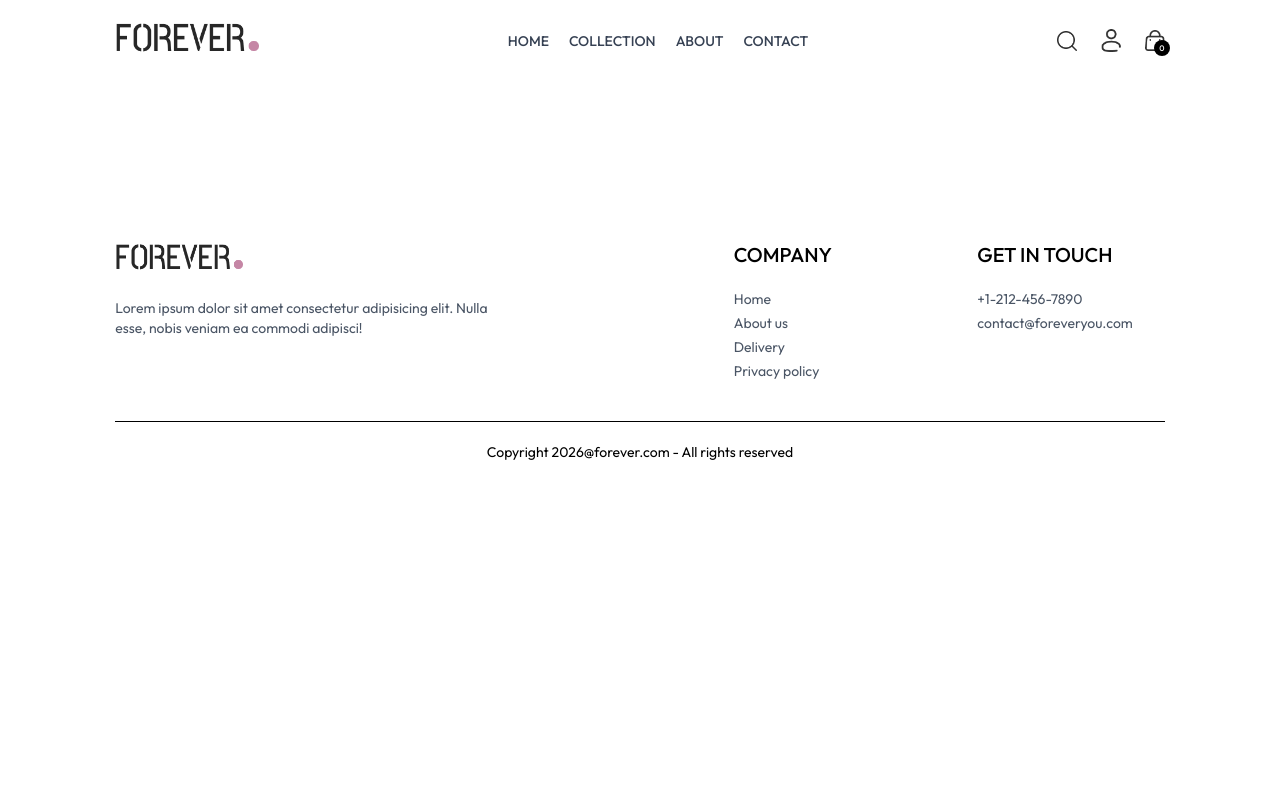
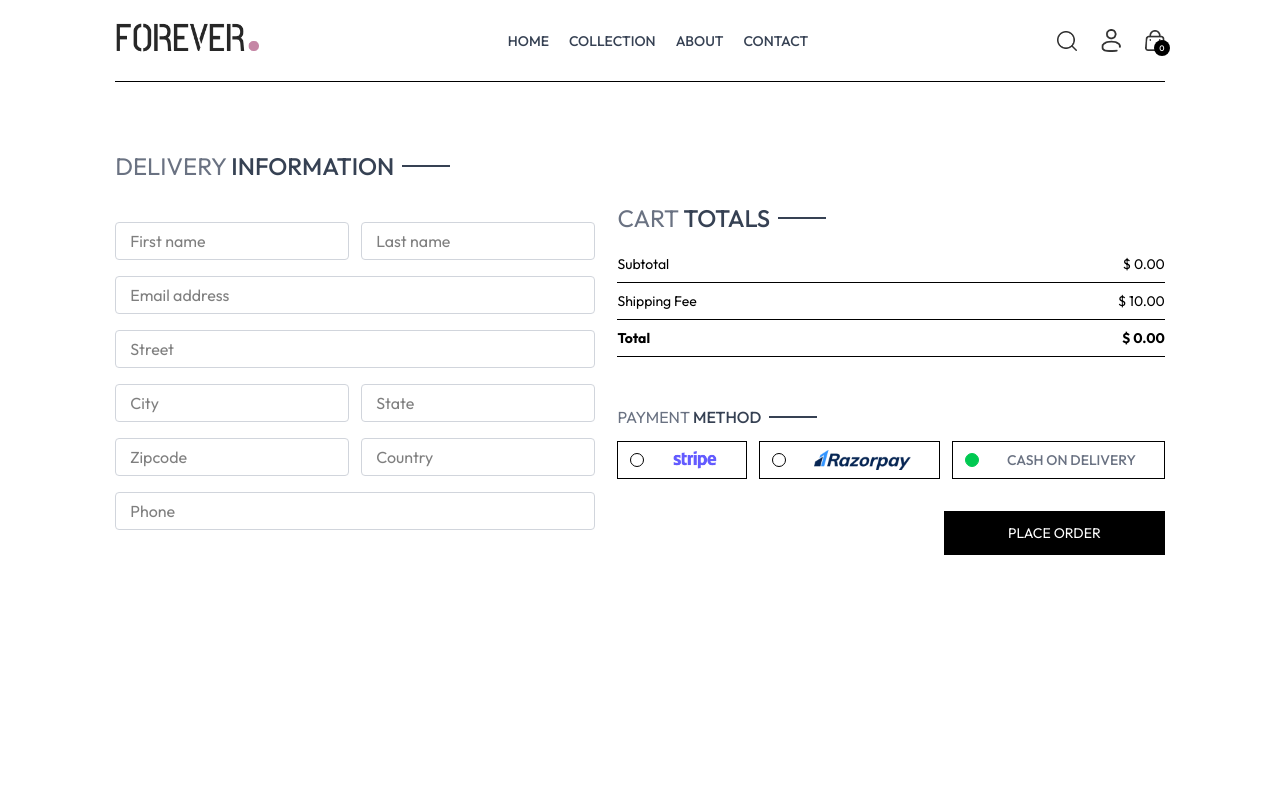
Before and after one commit to rishavraj45/E-Commerce-Web-App---Forever, a React (Vite) app in the folder frontend/: page /place-order in a window 1280 px wide. Shown: the top 800 px of the page. Built offline with nearby package versions, Linux system fonts and the light colour scheme.

Commit message:
place-order page UI created

```diff
--- a/frontend/src/pages/PlaceOrder.jsx
+++ b/frontend/src/pages/PlaceOrder.jsx
@@ -1,9 +1,66 @@
-import React from 'react'
+import React, { useContext, useState } from 'react'
+import Title from '../components/Title'
+import CartTotal from '../components/CartTotal'
+import { assets } from '../assets/assets'
+import { ShopContext } from '../context/ShopContext'
 
 const PlaceOrder = () => {
+
+  const [method,setMethod] = useState('cod');
+  const {navigate} = useContext(ShopContext);
   return (
-    <div>
+    <div className='flex flex-col sm:flex-row justify-between gap-4 pt-5 sm:pt-14 min-h-[80vh] border-t'>
+      {/* Left side  */}
+      <div className='flex flex-col gap-4 w-full sm:max-w-[480px]'>
+        <div className='text-xl sm:text-2xl my-3'>
+          <Title text1={'DELIVERY'} text2={'INFORMATION'}  />
+        </div>
+        <div className='flex gap-3'>
+          <input className='border border-gray-300 rounded py-1.5 px-3.5 w-full' type='text' placeholder='First name' />
+          <input className='border border-gray-300 rounded py-1.5 px-3.5 w-full' type='text' placeholder='Last name' />
+        </div>
+        <input className='border border-gray-300 rounded py-1.5 px-3.5 w-full' type='email' placeholder='Email address' />
+        <input className='border border-gray-300 rounded py-1.5 px-3.5 w-full' type='text' placeholder='Street' />
+        <div className='flex gap-3'>
+          <input className='border border-gray-300 rounded py-1.5 px-3.5 w-full' type='text' placeholder='City' />
+          <input className='border border-gray-300 rounded py-1.5 px-3.5 w-full' type='text' placeholder='State' />
+        </div>
+        <div className='flex gap-3'>
+          <input className='border border-gray-300 rounded py-1.5 px-3.5 w-full' type='number' placeholder='Zipcode' />
+          <input className='border border-gray-300 rounded py-1.5 px-3.5 w-full' type='text' placeholder='Country' />
+        </div>
+        <input className='border border-gray-300 rounded py-1.5 px-3.5 w-full' type='number' placeholder='Phone' />
+      </div>
 
+      {/* Right side  */}
+      <div className='mt-8'>
+        <div className='mt-8 min-w-80'>
+          <CartTotal />
+        </div>
+        <div className='mt-12'>
+          <Title text1={'PAYMENT'} text2={'METHOD'} />
+          {/* PAYMENT METHOD SELECTION  */}
+          <div className='flex gap-3 flex-col lg:flex-row'>
+            <div onClick={() => setMethod('stripe')} className='flex items-center gap-3 border p-2 px-3 cursor-pointer'>
+              <p className={`min-w-3.5 h-3.5 border rounded-full ${method === 'stripe' ? 'bg-green-500 border-green-500' : ''}`}></p>
+              <img className='h-5 mx-4' src={assets.stripe_logo} alt="" />
+            </div>
+            <div onClick={() => setMethod('razorpay')} className='flex items-center gap-3 border p-2 px-3 cursor-pointer'>
+              <p className={`min-w-3.5 h-3.5 border rounded-full ${method === 'razorpay' ? 'bg-green-500 border-green-500' : ''}`}></p>
+              <img className='h-5 mx-4' src={assets.razorpay_logo} alt="" />
+            </div>
+            <div onClick={() => setMethod('cod')} className='flex items-center gap-3 border p-2 px-3 cursor-pointer'>
+              <p className={`min-w-3.5 h-3.5 border rounded-full ${method === 'cod' ? 'bg-green-500 border-green-500' : ''}`}></p>
+              <p className='text-gray-500 text-sm font-medium mx-4'>CASH ON DELIVERY</p>
+            </div>
+          </div>
+
+          <div className='w-full text-end mt-8'>
+            <button onClick={()=>navigate('/orders')} className='bg-black text-white px-16 py-3 text-sm cursor-pointer'>PLACE ORDER</button>
+
+          </div>
+        </div>
+      </div>
     </div>
   )
 }
```
